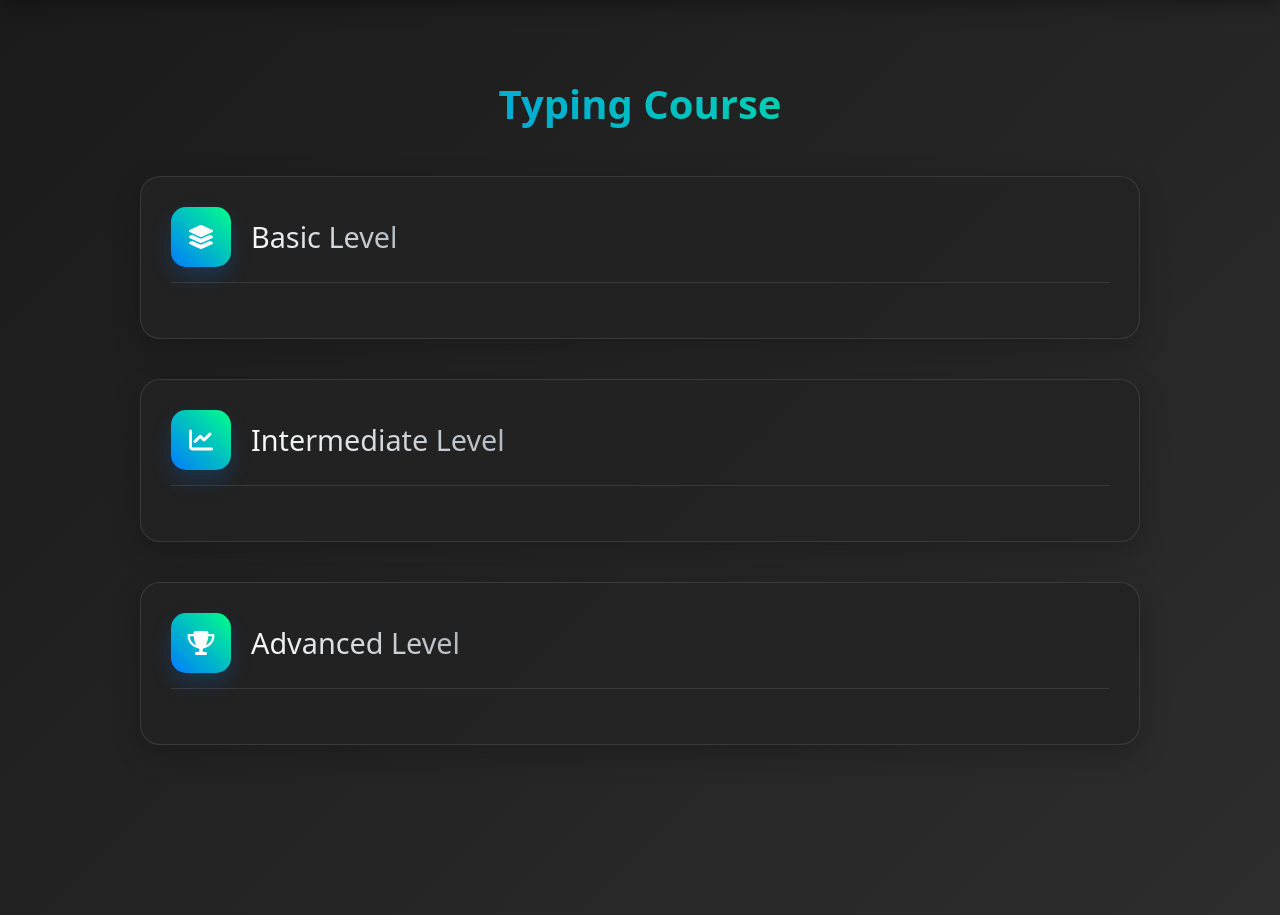
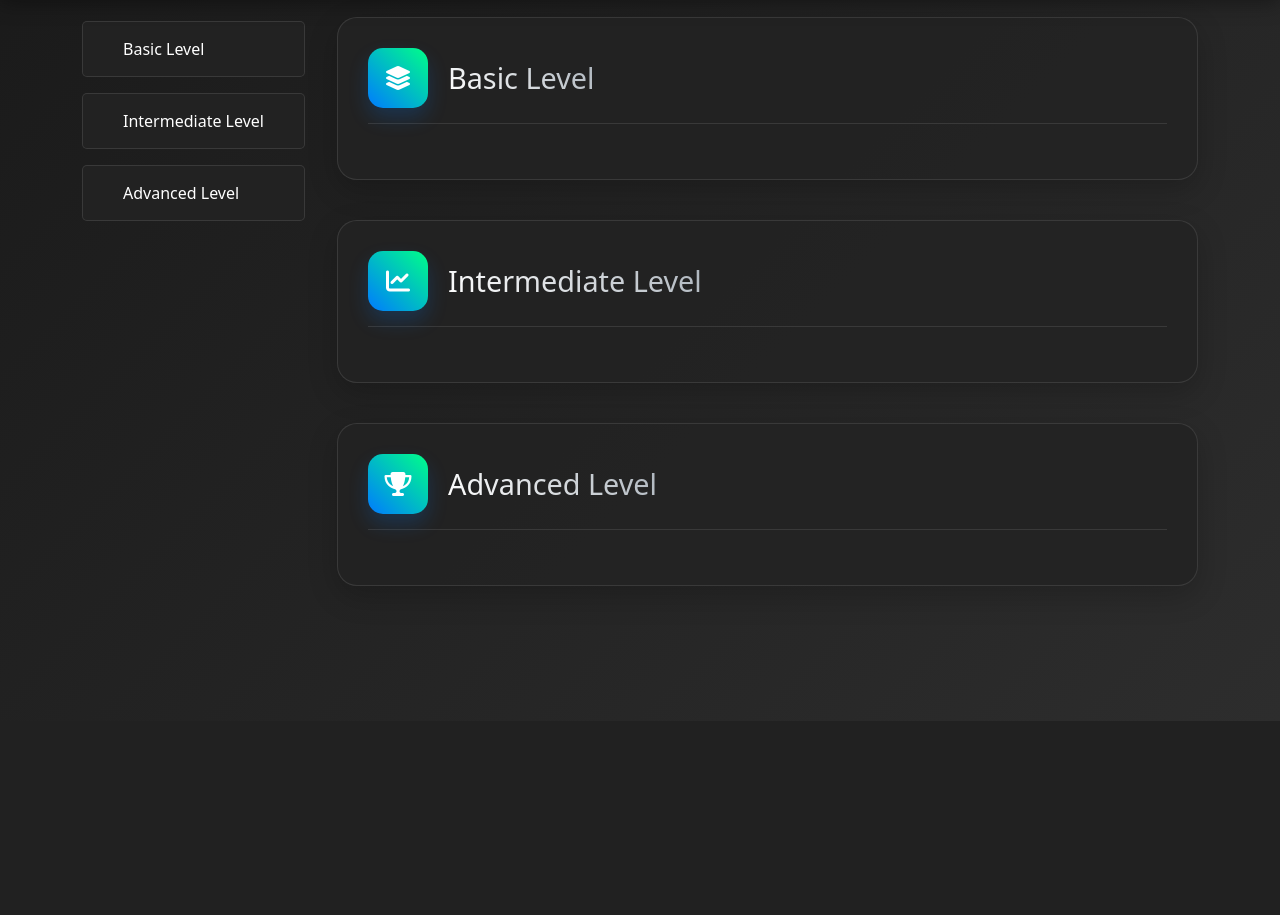
Before and after one commit to SinbadTF/Typing-Test, a PHP site: page /course.php in a window 1280 px wide. Shown: the part 79-994 px from the top of the page. After the commit the page ends 665 px from the top, so only its background shows below. Run offline with PHP 8.4, Linux system fonts and the light colour scheme; the visitor is signed in with stand-in values (Sample User, id 1); data that the repository does not hold is empty.

Commit message:
Buttons are added

```diff
--- a/course.php
+++ b/course.php
@@ -55,17 +55,36 @@ $advancedLessons = getLessons($pdo, 'advanced');
             padding-bottom: 50px;
         }
         .navbar {
+            position: fixed;
+    width: 100%;
+    top: 0;
+    left: 0;
+    right: 0;
+    z-index: 1030;
     background: rgba(25, 25, 25, 0.95);
     backdrop-filter: blur(10px);
     box-shadow: 0 2px 20px rgba(0,0,0,0.4);
     padding: 1rem 0;
     border-bottom: 1px solid rgba(255, 255, 255, 0.05);
         }
+        /* Adjust main content spacing */
+
         .course-section {
             padding: 80px 0;
             max-width: 1000px;
             margin: 0 auto;
         }
+        .section-title {
+            top: 100px;
+            font-size: 2.5rem;
+            font-weight: 700;
+            margin-bottom: 3rem;
+            background: linear-gradient(45deg, #007bff, #00ff88);
+            -webkit-background-clip: text;
+            -webkit-text-fill-color: transparent;
+            text-align: center;
+        }
+
         .level-card {
             background: rgba(35, 35, 35, 0.95);
             border-radius: 20px;
@@ -147,15 +166,7 @@ $advancedLessons = getLessons($pdo, 'advanced');
             background: rgba(40, 167, 69, 0.1);
             color: #28a745;
         }
-        .section-title {
-            font-size: 2.5rem;
-            font-weight: 700;
-            margin-bottom: 3rem;
-            background: linear-gradient(45deg, #007bff, #00ff88);
-            -webkit-background-clip: text;
-            -webkit-text-fill-color: transparent;
-            text-align: center;
-        }
+
         .lesson-stats {
     margin-bottom: 10px;
     font-size: 0.9rem;
@@ -197,16 +208,69 @@ $advancedLessons = getLessons($pdo, 'advanced');
     background: rgba(108, 117, 125, 0.1);
     color: #6c757d;
 }
+
+.course-container {
+    display: flex;
+    gap: 2rem;
+    padding: 0px;
+    flex-direction: row;
+}
+
+/* Adjust level navigation positioning */
+.level-nav {
+    position: sticky;
+    top: 100px; /* Position below fixed navbar */
+    display: flex;
+    flex-direction: column;
+    gap: 1rem;
+    height: fit-content;
+}
+
+
+.level-btn {
+    padding: 15px 40px;
+    border: none;
+    border-radius: 5px;
+    background: rgba(35, 35, 35, 0.95);
+    color: white;
+    cursor: pointer;
+    transition: all 0.3s ease;
+    width: 100%;
+    text-align: left;
+    border: 1px solid rgba(255, 255, 255, 0.1);
+}
+
+.level-btn:hover {
+    background: rgba(45, 45, 45, 0.95);
+    transform: translateX(5px);
+}
+
+.lessons-container {
+    flex: 1;
+}
+
+.level-section {
+    margin-bottom: 2rem;
+    scroll-margin-top: 20px;
+}
     </style>
 </head>
 <body>
     <?php include 'includes/navbar.php'; ?>
 
+        <h1 class="section-title">Typing Course</h1>
         <div class="container">
-        <div class="course-section">
-            <h1 class="section-title">Typing Course</h1>
+        <div class="course-container">
+            <!-- Left Column: Navigation -->
+            <div class="level-nav">
+                <button class="level-btn" data-level="basic">Basic Level</button>
+                <button class="level-btn" data-level="intermediate">Intermediate Level</button>
+                <button class="level-btn" data-level="advanced">Advanced Level</button>
+            </div>
 
-            <!-- Basic Level -->
+            <!-- Right Column: Lessons -->
+            <div class="lessons-container">
+                <div id="basic-level" class="level-section">
                     <div class="level-card">
                         <div class="level-header">
                             <div class="level-icon">
@@ -249,9 +313,9 @@ $advancedLessons = getLessons($pdo, 'advanced');
                         </div>
 
                     </div>
+                </div>
 
-            <!-- Intermediate Level -->
-            <!-- Replace the Intermediate Level section -->
+                <div id="intermediate-level" class="level-section">
                     <div class="level-card">
                         <div class="level-header">
                             <div class="level-icon">
@@ -291,8 +355,9 @@ $advancedLessons = getLessons($pdo, 'advanced');
                             <?php endforeach; ?>
                         </div>
                     </div>
+                </div>
 
-            <!-- Advanced Level -->
+                <div id="advanced-level" class="level-section">
                     <div class="level-card">
                         <div class="level-header">
                             <div class="level-icon">
@@ -334,7 +399,20 @@ $advancedLessons = getLessons($pdo, 'advanced');
                     </div>
                 </div>
             </div>
+        </div>
+    </div>
 
     <script src="https://cdn.jsdelivr.net/npm/bootstrap@5.3.0/dist/js/bootstrap.bundle.min.js"></script>
+    <script>
+    document.querySelectorAll('.level-btn').forEach(button => {
+        button.addEventListener('click', () => {
+            const level = button.getAttribute('data-level');
+            document.getElementById(`${level}-level`).scrollIntoView({
+                behavior: 'smooth',
+                block: 'start'
+            });
+        });
+    });
+    </script>
 </body>
 </html>
```
Lines whose indentation alone changed are shown as unchanged.
